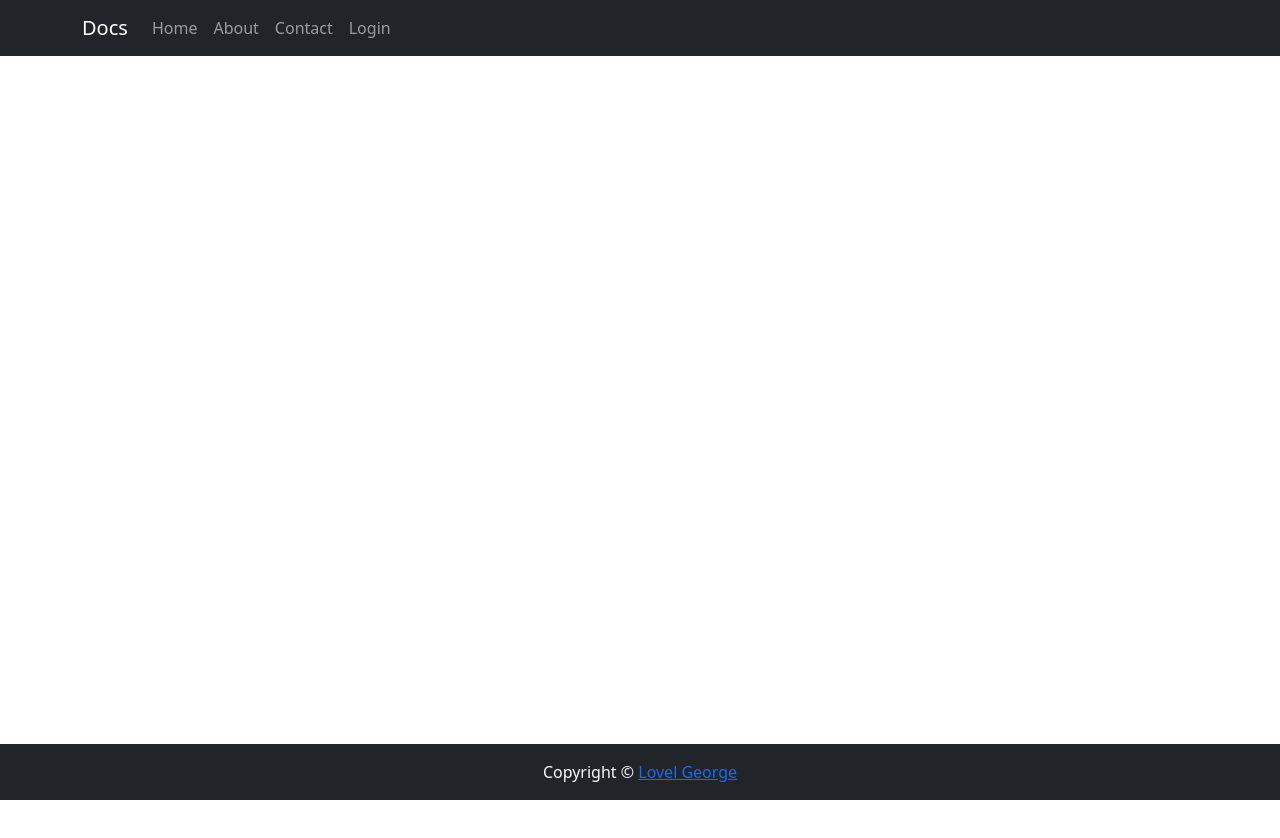
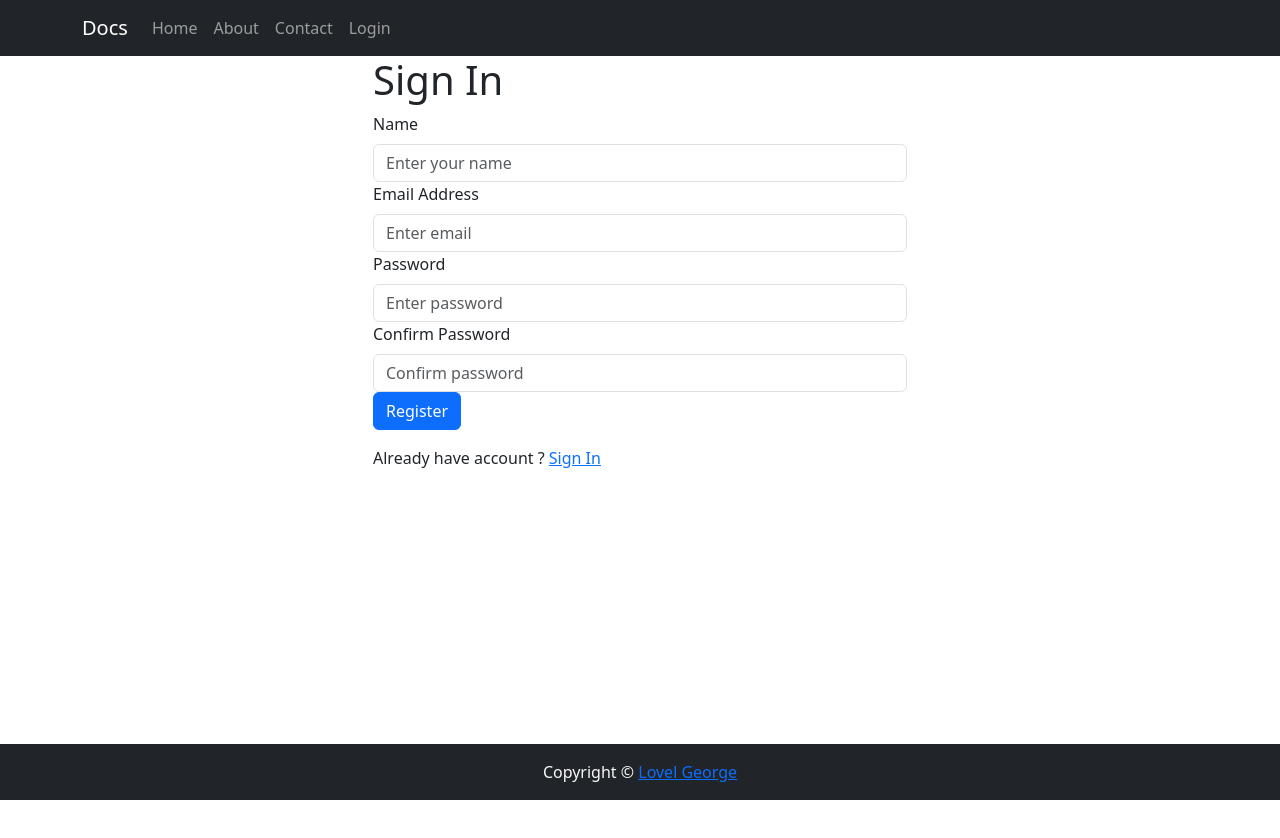
Before and after one commit to lovelgeorge99/React-Django-Blog, a React (Create React App) app in the folder frontend/: page /register in a window 1280 px wide. Shown: the top 838 px of the page. Built offline with nearby package versions, Linux system fonts and the light colour scheme; a web font is replaced by a local one.

Commit message:
finished register fronted and backend

```diff
--- a/frontend/src/App.js
+++ b/frontend/src/App.js
@@ -8,6 +8,8 @@ import HomeScreen from './screens/HomeScreen';
 import Footer from './components/Footer';
 import BlogScreen from './screens/BlogScreen';
 import LoginScreen from './screens/LoginScreen';
+import RegisterScreen from './screens/RegisterScreen';
+
 
 function App() {
   return (
@@ -22,6 +24,7 @@ function App() {
         <Routes>
           <Route path="/" element={<HomeScreen/>} exact />
           <Route path="/login" element={<LoginScreen/>}  />
+          <Route path="/register" element={<RegisterScreen/>}  />
           <Route path="/post/:slug" element={<BlogScreen/>}  />
 
 
--- a/frontend/src/actions/userActions.js
+++ b/frontend/src/actions/userActions.js
@@ -64,14 +64,18 @@ export const register =(name,email,password)=> async(dispatch)=>{
         }
 
         const{data}= await axios.post(
-            'http://localhost:8000/api/users/register',
-            {'name':name, 'username':email,'password':password},
+            'http://localhost:8000/api/users/register/',
+            {'name':name, 'email':email,'password':password},
             config
 
             );
 
         dispatch({
             type:USER_REGISTER_SUCCESS,
+            payload:data
+        })
+        dispatch({
+            type:USER_LOGIN_SUCCESS,
             payload:data
         })
 
--- a/frontend/src/screens/RegisterScreen.js
+++ b/frontend/src/screens/RegisterScreen.js
@@ -1,8 +1,134 @@
-import React from 'react'
+
+import React,{useState,useEffect} from 'react'
+import { useDispatch,useSelector} from 'react-redux'
+
+import { Link,useParams,useNavigate } from 'react-router-dom'
+import {Form,Buttoon,Row,Col, Button} from 'react-bootstrap'
+import Loader from '../components/Loader'
+import Message from '../components/Message'
+
+import {register} from '../actions/userActions'
+
+import FormContainer from '../components/FormContainer'
+
 
 function RegisterScreen() {
+    const [name,setName]=useState('')
+    const [email,setEmail]=useState('')
+    const [password,setPassword]=useState('')
+    const [confirmPassword,setConfirmPassword]=useState('')
+    const [message,setMessage]=useState('')
+
+
+
+    const navigate=useNavigate()
+
+    const redirect=navigate.search ? navigate.search.split('=')[1]: '/'
+    console.log(redirect)
+    const userRegister = useSelector(state=>state.userRegister)
+    const {error,loading,userInfo}=userRegister
+
+    const dispatch=useDispatch()
+
+    useEffect(()=>{
+      if(userInfo){
+        navigate(redirect)
+      }
+    },[navigate,userInfo,redirect])
+
+    const submitHandler=(e)=>{
+      e.preventDefault()
+      if(password!=confirmPassword){
+        setMessage('Password Do Not Match');
+      }
+      else{
+        dispatch(register(name,email,password))
+      }
+
+    }
+
   return (
-    <div>RegisterScreen</div>
+    <FormContainer>
+      <h1>Sign In</h1>
+      {message && <Message variant='danger'>{message}</Message>}
+      {error && <Message variant='danger'>{error}</Message>}
+      {loading && <Loader />}
+      <Form onSubmit={submitHandler}>
+
+
+      <Form.Group controlId='name'>
+          <Form.Label>Name </Form.Label>
+          <Form.Control
+            required
+            type='name'
+            placeholder='Enter your name'
+            value={name}
+            onChange={(e)=>setName(e.target.value)}
+          >
+
+          </Form.Control>
+        </Form.Group>
+
+      <Form.Group controlId='email'>
+          <Form.Label>Email Address</Form.Label>
+          <Form.Control
+            required
+            type='email'
+            placeholder='Enter email'
+            value={email}
+            onChange={(e)=>setEmail(e.target.value)}
+          >
+
+          </Form.Control>
+        </Form.Group>
+
+        <Form.Group controlId='password'>
+          <Form.Label>Password</Form.Label>
+          <Form.Control
+            required
+            type='password'
+            placeholder='Enter password'
+            value={password}
+            onChange={(e)=>setPassword(e.target.value)}
+          >
+
+          </Form.Control>
+        </Form.Group>
+
+
+        <Form.Group controlId='passwordConfirm'>
+          <Form.Label>Confirm Password</Form.Label>
+          <Form.Control
+            required
+            type='password'
+            placeholder='Confirm password'
+            value={confirmPassword}
+            onChange={(e)=>setConfirmPassword(e.target.value)}
+          >
+
+          </Form.Control>
+        </Form.Group>
+
+
+        <Button type='submit' variant='primary'>
+          Register
+         </Button>
+
+         <Row className='py-3'>
+        <Col>
+       Already have account ? <Link
+          to={redirect ? `/login?redirect=${redirect}`: '/login'}>
+          {/* to={'/register'}>  */}
+          Sign In
+        </Link>
+        </Col>
+        </Row>
+
+
+
+      </Form>
+
+    </FormContainer>
   )
 }
 
```
Also changed, not shown: 1 other file (tests, documents, lock files or other folders).
